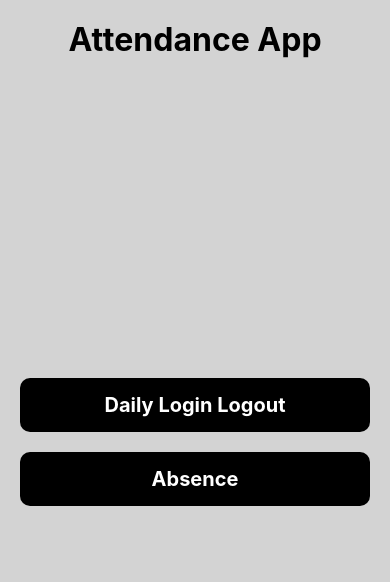
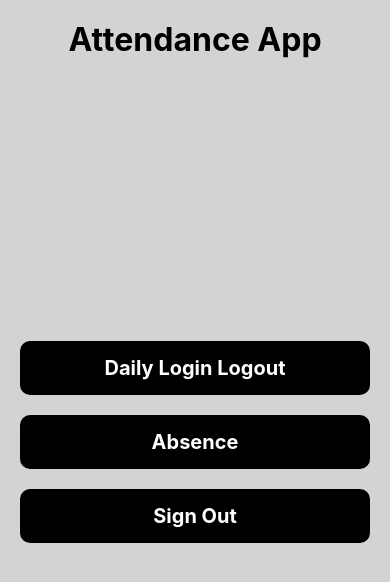
Before and after one commit to nald-dev/attendance_record_app, a React Native app: screen /HomeScreen in a window 390 px wide. Shown: the top 582 px of the page. Built offline with nearby package versions, Linux system fonts and the light colour scheme.

Commit message:
add sign in API

```diff
--- /dev/null
+++ b/src/helpers/base-url.js
@@ -0,0 +1,3 @@
+const BASE_URL = 'http://10.0.2.2:3000'
+
+export default BASE_URL
--- a/src/screens/home.js
+++ b/src/screens/home.js
@@ -1,7 +1,15 @@
 import React from 'react'
 import { SafeAreaView, Text, TouchableOpacity, View } from 'react-native'
 
+import AsyncStorage from '@react-native-async-storage/async-storage'
+
 const HomeScreen = ({navigation}) => {
+  const signOut = async() => {
+    await AsyncStorage.removeItem('loginData')
+
+    navigation.replace('SignInScreen')
+  }
+
 	return (
 		<SafeAreaView
 			style = {{
@@ -74,6 +82,28 @@ const HomeScreen = ({navigation}) => {
               Absence
             </Text>
           </TouchableOpacity>
+
+					<TouchableOpacity
+            activeOpacity={0.6}
+						onPress = {signOut}
+            style = {{
+              backgroundColor: 'black',
+              borderRadius: 10,
+							marginTop: 20,
+              padding: 15,
+            }}
+          >
+            <Text
+              style = {{
+                color: 'white',
+                fontSize: 20,
+                fontWeight: 'bold',
+                textAlign: 'center'
+              }}
+            >
+              Sign Out
+            </Text>
+          </TouchableOpacity>
 				</View>
 			</View>
 		</SafeAreaView>
--- a/src/screens/sign-in.js
+++ b/src/screens/sign-in.js
@@ -1,8 +1,53 @@
-import React, { useRef } from 'react'
-import { KeyboardAvoidingView, Platform, ScrollView, Text, TextInput, TouchableOpacity, SafeAreaView, View } from 'react-native'
+import React, { useEffect, useRef, useState } from 'react'
+import { Alert, KeyboardAvoidingView, Platform, ScrollView, Text, TextInput, TouchableOpacity, SafeAreaView, View } from 'react-native'
+
+import AsyncStorage from '@react-native-async-storage/async-storage'
+
+import BASE_URL from '../helpers/base-url'
 
 const SignInScreen = ({navigation}) => {
+  const [username, setUsername] = useState('')
+  const [password, setPassword] = useState('')
+
   const passwordInput = useRef()
+
+  useEffect(() => {
+    checkAvailableSession()
+  }, [])
+
+  const checkAvailableSession = async() => {
+    const loginData = await AsyncStorage.getItem('loginData')
+
+    if (loginData) {
+      navigation.replace('HomeScreen')
+    }
+  }
+
+  const signIn = () => {
+    const formData = new FormData()
+
+    formData.append('username', username)
+    formData.append('password', password)
+
+    fetch(`${BASE_URL}/sign-in`, {
+      headers: {
+        Accept: 'application/json',
+        'Content-type': 'multipart/form-data'
+      },
+      method: 'POST',
+      body: formData
+    })
+    .then(res => res.json())
+    .then(async(resJSON) => {
+      if (resJSON.status === 'success') {
+        await AsyncStorage.setItem('loginData', JSON.stringify(resJSON.data))
+
+        navigation.replace('HomeScreen')
+      } else {
+        Alert.alert('Infomation', resJSON.info)
+      }
+    })
+  }
 
   return (
     <SafeAreaView
@@ -44,6 +89,8 @@ const SignInScreen = ({navigation}) => {
             }}
           >
             <TextInput
+              autoCapitalize='none'
+              onChangeText={setUsername}
               onSubmitEditing={() => passwordInput.current.focus()}
               placeholder='Username'
               placeholderTextColor='gray'
@@ -58,6 +105,8 @@ const SignInScreen = ({navigation}) => {
             />
 
             <TextInput
+              autoCapitalize='none'
+              onChangeText={setPassword}
               placeholder='Password'
               placeholderTextColor='gray'
               ref={passwordInput}
@@ -76,9 +125,10 @@ const SignInScreen = ({navigation}) => {
 
           <TouchableOpacity
             activeOpacity={0.6}
-            onPress={() => navigation.replace('HomeScreen')}
+            disabled={username.trim() === '' || password === ''}
+            onPress={signIn}
             style = {{
-              backgroundColor: 'forestgreen',
+              backgroundColor: username.trim() === '' || password === '' ? 'gray' : 'forestgreen',
               borderRadius: 10,
               padding: 15,
             }}
```
